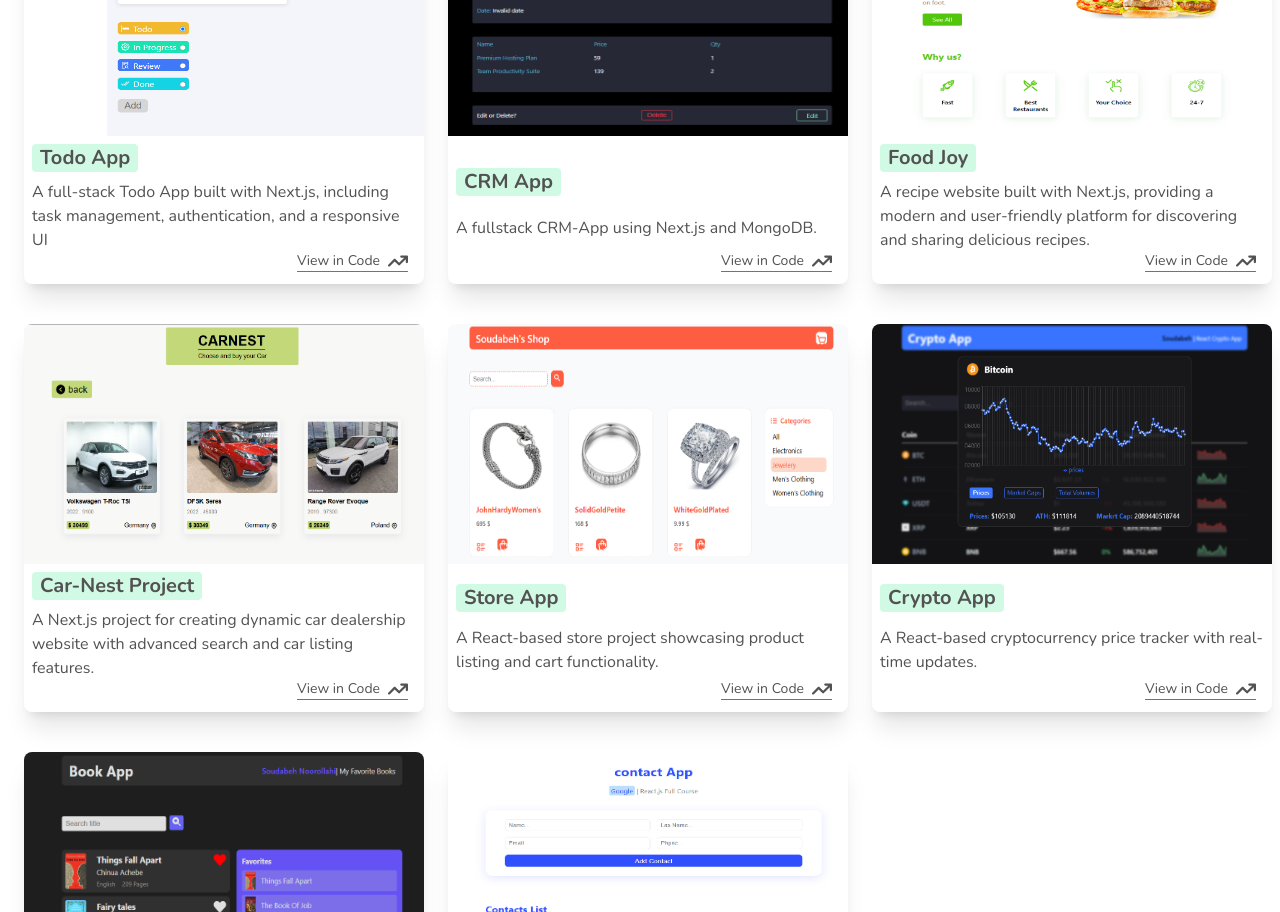
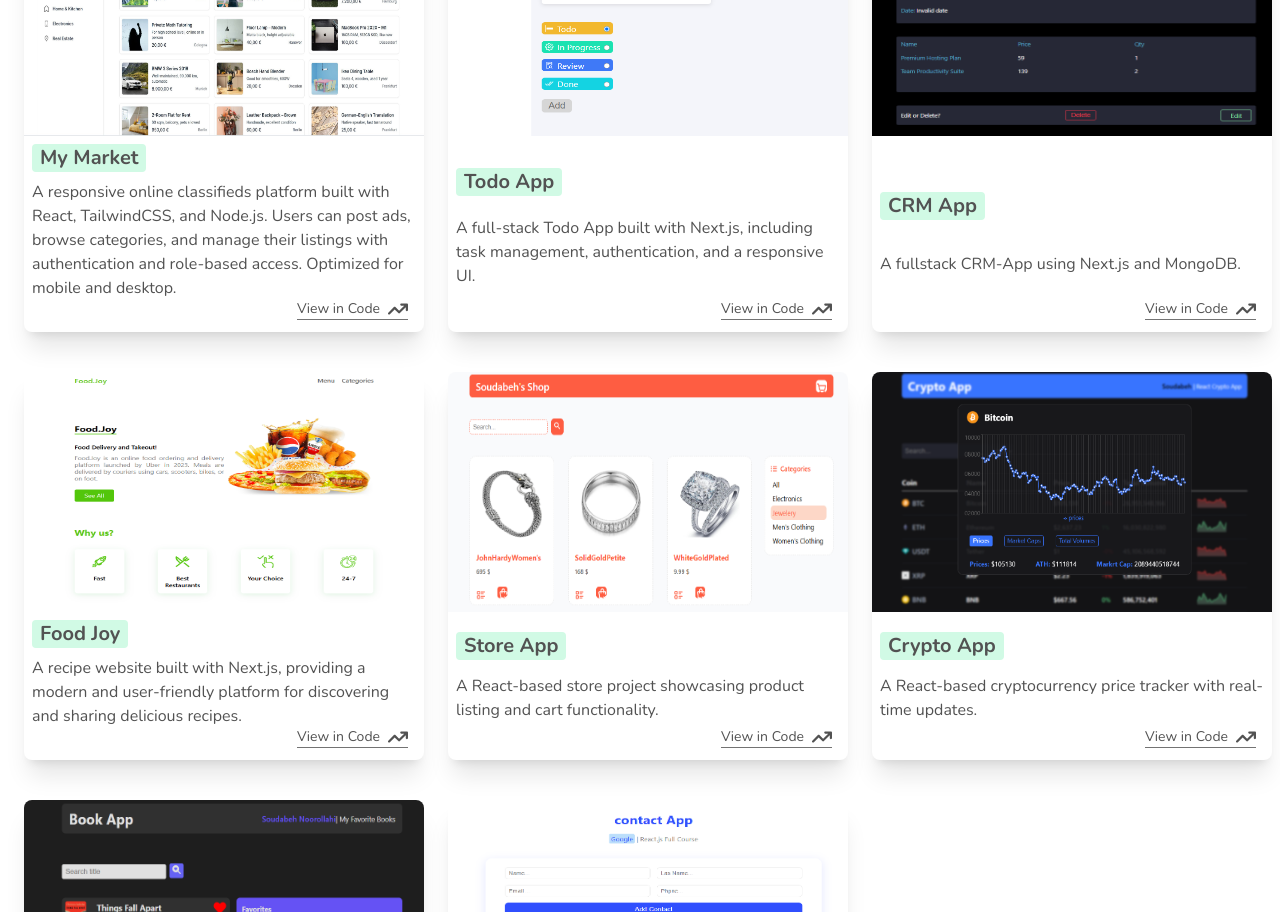
Before and after one commit to Soudabeh-Noorollahi/My-Portfolio, a React (Vite) app: page / in a window 1280 px wide. Shown: the part 1420-2332 px from the top of the page. Built offline with nearby package versions, Linux system fonts and the light colour scheme.

Commit message:
chore: add project description for My Market in portfolio data

```diff
--- a/src/constants/project.js
+++ b/src/constants/project.js
@@ -1,41 +1,49 @@
 import BookApp from "../assets/projects/Book-App.png";
-import CarNest from "../assets/projects/CarNest.png";
+// import CarNest from "../assets/projects/CarNest.png";
 import ContactApp from "../assets/projects/ContactApp.png";
 import CRMApp from "../assets/projects/CRMApp.png";
 import CryptoApp from "../assets/projects/Crypto-App.png";
 import FoodJoy from "../assets/projects/FoodJoy.png";
 import StoreProject from "../assets/projects/Store-Project.png";
 import ToDoGo from "../assets/projects/ToDoGo.png";
+import mymarketapp from "../assets/projects/mymarketapp.JPG";
 
 const projects = [
   {
     id: "1",
+    name: "My Market",
+    image: mymarketapp,
+    desc: "A responsive online classifieds platform built with React, TailwindCSS, and Node.js. Users can post ads, browse categories, and manage their listings with authentication and role-based access. Optimized for mobile and desktop.",
+    url: "https://github.com/Soudabeh-Noorollahi/my-market-app.git",
+  },
+  {
+    id: "2",
     name: "Todo App",
     image: ToDoGo,
-    desc: "A full-stack Todo App built with Next.js, including task management, authentication, and a responsive UI",
+    desc: "A full-stack Todo App built with Next.js, including task management, authentication, and a responsive UI.",
     url: "https://github.com/Soudabeh-Noorollahi/Todo-App.git",
   },
   {
-    id: "2",
+    id: "3",
     name: "CRM App",
     image: CRMApp,
     desc: "A fullstack CRM-App using Next.js and MongoDB.",
     url: "https://github.com/Soudabeh-Noorollahi/CRM-App.git",
   },
   {
-    id: "3",
+    id: "4",
     name: "Food Joy",
     image: FoodJoy,
     desc: "A recipe website built with Next.js, providing a modern and user-friendly platform for discovering and sharing delicious recipes.",
     url: "https://github.com/Soudabeh-Noorollahi/Food-Joy.git",
   },
-  {
-    id: "4",
-    name: "Car-Nest Project ",
-    image: CarNest,
-    desc: "A Next.js project for creating dynamic car dealership website with advanced search and car listing features.",
-    url: "https://github.com/Soudabeh-Noorollahi/Car-Nest-Project.git",
-  },
+  // {
+  //   id: "4",
+  //   name: "Car-Nest Project ",
+  //   image: CarNest,
+  //   desc: "A Next.js project for creating dynamic car dealership website with advanced search and car listing features.",
+  //   url: "https://github.com/Soudabeh-Noorollahi/Car-Nest-Project.git",
+  // },
   {
     id: "5",
     name: "Store App",
```
Also changed, not shown: src/assets/projects/mymarketapp.JPG (added).
